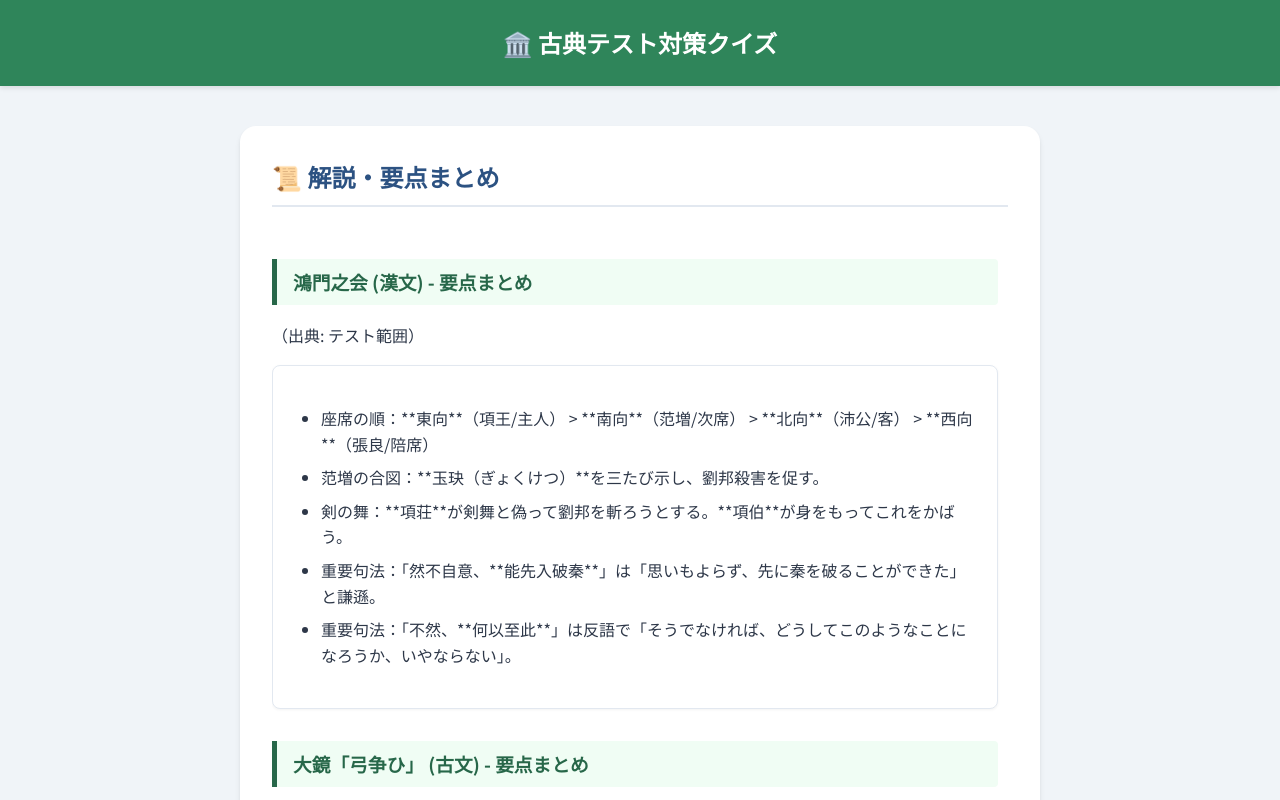
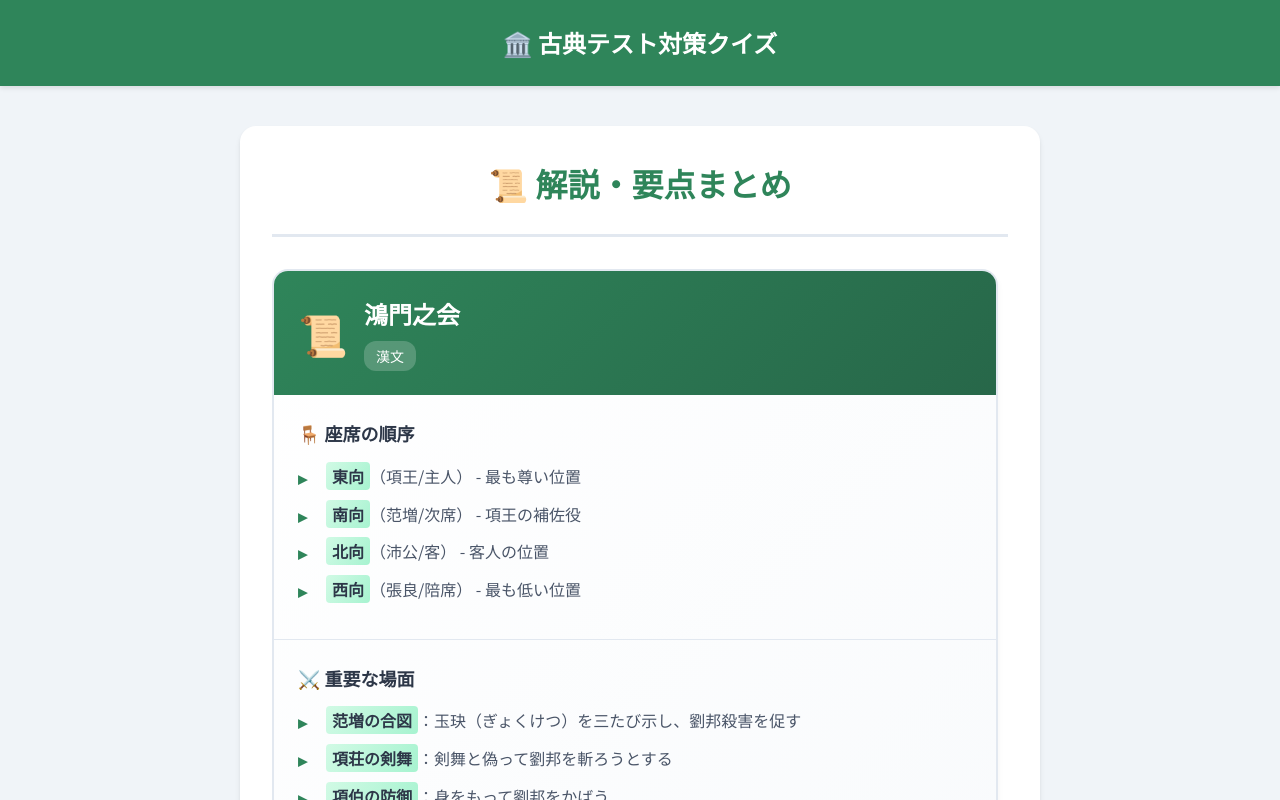
Before and after one commit to smzsouki-star/2gakkimatukotenn, a plain HTML site: page index.html in a window 1280 px wide. Both pictures are taken after a click on the button "解説ページへ". Shown: the top 800 px of the page. Drawn offline with Linux system fonts and the light colour scheme.

Commit message:
解説ページの改善

```diff
--- a/script.js
+++ b/script.js
@@ -168,50 +168,127 @@ function createExplanationPage() {
 
     const explanationData = [
         {
-            title: '鴻門之会 (漢文) - 要点まとめ',
+            icon: '📜',
+            title: '鴻門之会',
+            subtitle: '漢文',
             source: 'テスト範囲',
-            keyPoints: [
-                '座席の順：**東向**（項王/主人） > **南向**（范増/次席） > **北向**（沛公/客） > **西向**（張良/陪席）',
-                '范増の合図：**玉玦（ぎょくけつ）**を三たび示し、劉邦殺害を促す。',
-                '剣の舞：**項荘**が剣舞と偽って劉邦を斬ろうとする。**項伯**が身をもってこれをかばう。',
-                '重要句法：「然不自意、**能先入破秦**」は「思いもよらず、先に秦を破ることができた」と謙遜。',
-                '重要句法：「不然、**何以至此**」は反語で「そうでなければ、どうしてこのようなことになろうか、いやならない」。'
+            sections: [
+                {
+                    heading: '🪑 座席の順序',
+                    points: [
+                        '**東向**（項王/主人） - 最も尊い位置',
+                        '**南向**（范増/次席） - 項王の補佐役',
+                        '**北向**（沛公/客） - 客人の位置',
+                        '**西向**（張良/陪席） - 最も低い位置'
+                    ]
+                },
+                {
+                    heading: '⚔️ 重要な場面',
+                    points: [
+                        '**范増の合図**：玉玦（ぎょくけつ）を三たび示し、劉邦殺害を促す',
+                        '**項荘の剣舞**：剣舞と偽って劉邦を斬ろうとする',
+                        '**項伯の防御**：身をもって劉邦をかばう'
+                    ]
+                },
+                {
+                    heading: '📖 重要句法',
+                    points: [
+                        '「然不自意、**能先入破秦**」→「思いもよらず、先に秦を破ることができた」（謙遜表現）',
+                        '「不然、**何以至此**」→「そうでなければ、どうしてこのようなことになろうか」（反語）'
+                    ]
+                }
             ]
         },
         {
-            title: '大鏡「弓争ひ」 (古文) - 要点まとめ',
+            icon: '🏹',
+            title: '大鏡「弓争ひ」',
+            subtitle: '古文',
             source: 'テスト範囲',
-            keyPoints: [
-                '登場人物：**入道殿**（道長/弟/主人公）、**中の関白殿**（道隆/兄）、**帥殿**（伊周/道隆の子/甥）',
-                '争いの背景：道隆の死後、道長と伊周が**氏の長者・政権**の座を巡るライバル関係。',
-                '道長の宣言：「**道長が家より、帝・后立ち給ふべきものならば、この矢当たれ。**」と、神懸かり的な勝利を宣言し、自らの権力掌握の野望を示す。',
-                '道隆の心理：伊周が「無辺世界」（的外れ）を射た結果、「**色青くなりぬ**」と絶望し、家門の衰退を予感。',
-                '敬語：「申させ給うて」は謙譲語（道隆→道長）＋尊敬語（道隆）＋尊敬語（道隆）の最高敬語。'
+            sections: [
+                {
+                    heading: '👥 登場人物',
+                    points: [
+                        '**入道殿**（道長）- 弟、主人公',
+                        '**中の関白殿**（道隆）- 兄',
+                        '**帥殿**（伊周）- 道隆の子、道長の甥'
+                    ]
+                },
+                {
+                    heading: '⚡ 争いの背景',
+                    points: [
+                        '道隆の死後、道長と伊周が**氏の長者・政権**の座を巡って対立',
+                        '弓の腕前を競う場面で、政治的な運命が決まる'
+                    ]
+                },
+                {
+                    heading: '💬 重要な発言',
+                    points: [
+                        '**道長の宣言**：「道長が家より、帝・后立ち給ふべきものならば、この矢当たれ」',
+                        '→ 神懸かり的な勝利宣言、権力掌握の野望を示す'
+                    ]
+                },
+                {
+                    heading: '😰 心理描写',
+                    points: [
+                        '伊周が「無辺世界」（的外れ）を射る',
+                        '道隆は「**色青くなりぬ**」と絶望し、家門の衰退を予感'
+                    ]
+                },
+                {
+                    heading: '🗣️ 敬語表現',
+                    points: [
+                        '「申させ給うて」= 謙譲語 + 尊敬語 + 尊敬語',
+                        '最高敬語の使用例として重要'
+                    ]
+                }
             ]
         }
     ];
 
-    explanationData.forEach(data => {
-        const h3 = document.createElement('h3');
-        h3.textContent = data.title;
-        explanationContent.appendChild(h3);
+    explanationData.forEach((data, index) => {
+        // セクションカードの作成
+        const sectionCard = document.createElement('div');
+        sectionCard.classList.add('explanation-section');
 
-        const sourceP = document.createElement('p');
-        sourceP.textContent = `（出典: ${data.source}）`;
-        explanationContent.appendChild(sourceP);
+        // ヘッダー部分
+        const header = document.createElement('div');
+        header.classList.add('section-header');
+        header.innerHTML = `
+            <div class="section-title-wrapper">
+                <span class="section-icon">${data.icon}</span>
+                <div>
+                    <h3 class="section-title">${data.title}</h3>
+                    <span class="section-subtitle">${data.subtitle}</span>
+                </div>
+            </div>
+        `;
+        sectionCard.appendChild(header);
 
-        const keyPointsDiv = document.createElement('div');
-        keyPointsDiv.classList.add('key-points');
-        const ul = document.createElement('ul');
+        // 各サブセクション
+        data.sections.forEach(section => {
+            const subSection = document.createElement('div');
+            subSection.classList.add('sub-section');
 
-        data.keyPoints.forEach(point => {
-            const li = document.createElement('li');
-            li.textContent = point;
-            ul.appendChild(li);
+            const subHeading = document.createElement('h4');
+            subHeading.classList.add('sub-heading');
+            subHeading.textContent = section.heading;
+            subSection.appendChild(subHeading);
+
+            const pointsList = document.createElement('ul');
+            pointsList.classList.add('points-list');
+
+            section.points.forEach(point => {
+                const li = document.createElement('li');
+                // **text** を <strong>text</strong> に変換
+                li.innerHTML = point.replace(/\*\*(.*?)\*\*/g, '<strong>$1</strong>');
+                pointsList.appendChild(li);
+            });
+
+            subSection.appendChild(pointsList);
+            sectionCard.appendChild(subSection);
         });
 
-        keyPointsDiv.appendChild(ul);
-        explanationContent.appendChild(keyPointsDiv);
+        explanationContent.appendChild(sectionCard);
     });
 
     showScreen('explanation-screen');
--- a/style.css
+++ b/style.css
@@ -331,7 +331,6 @@ p {
     max-height: 600px;
     overflow-y: auto;
     padding-right: 10px;
-    /* For scrollbar space */
 }
 
 /* Custom Scrollbar for explanation */
@@ -353,32 +352,132 @@ p {
     background: #a0aec0;
 }
 
-#explanation-screen h3 {
-    color: #276749;
-    border-left: 5px solid #276749;
-    padding-left: 10px;
-    border-bottom: none;
-    background: #f0fdf4;
-    padding: 0.5rem 0.5rem 0.5rem 1rem;
-    margin-top: 2rem;
-    border-radius: 0 4px 4px 0;
+/* Explanation Section Cards */
+.explanation-section {
+    background: linear-gradient(135deg, #ffffff 0%, #f8fafc 100%);
+    border: 2px solid #e2e8f0;
+    border-radius: 16px;
+    padding: 0;
+    margin-bottom: 2rem;
+    box-shadow: 0 4px 6px rgba(0, 0, 0, 0.05);
+    overflow: hidden;
+    transition: transform 0.2s ease, box-shadow 0.2s ease;
 }
 
-.key-points {
-    background-color: white;
-    border: 1px solid #e2e8f0;
-    padding: 1.5rem;
-    border-radius: 8px;
-    margin-bottom: 2rem;
-    box-shadow: 0 1px 3px rgba(0, 0, 0, 0.05);
+.explanation-section:hover {
+    transform: translateY(-2px);
+    box-shadow: 0 8px 12px rgba(0, 0, 0, 0.1);
 }
 
-.key-points ul {
-    padding-left: 1.5rem;
+/* Section Header */
+.section-header {
+    background: linear-gradient(135deg, #2f855a 0%, #276749 100%);
+    padding: 1.5rem;
+    color: white;
 }
 
-.key-points li {
-    margin-bottom: 0.5rem;
+.section-title-wrapper {
+    display: flex;
+    align-items: center;
+    gap: 1rem;
+}
+
+.section-icon {
+    font-size: 2.5rem;
+    line-height: 1;
+}
+
+.section-title {
+    margin: 0;
+    font-size: 1.5rem;
+    font-weight: 700;
+    color: white;
+    border: none;
+    padding: 0;
+    background: none;
+}
+
+.section-subtitle {
+    display: inline-block;
+    background: rgba(255, 255, 255, 0.2);
+    padding: 0.25rem 0.75rem;
+    border-radius: 12px;
+    font-size: 0.875rem;
+    margin-top: 0.5rem;
+    font-weight: 500;
+}
+
+/* Sub Sections */
+.sub-section {
+    padding: 1.5rem;
+    border-bottom: 1px solid #e2e8f0;
+}
+
+.sub-section:last-child {
+    border-bottom: none;
+}
+
+.sub-heading {
+    color: #2d3748;
+    font-size: 1.125rem;
+    font-weight: 600;
+    margin: 0 0 1rem 0;
+    display: flex;
+    align-items: center;
+    gap: 0.5rem;
+}
+
+.points-list {
+    list-style: none;
+    padding: 0;
+    margin: 0;
+}
+
+.points-list li {
+    position: relative;
+    padding-left: 1.75rem;
+    margin-bottom: 0.75rem;
+    line-height: 1.6;
+    color: #4a5568;
+}
+
+.points-list li::before {
+    content: "▸";
+    position: absolute;
+    left: 0;
+    color: #2f855a;
+    font-weight: bold;
+    font-size: 1.1rem;
+}
+
+.points-list li strong {
+    color: #2d3748;
+    background: linear-gradient(120deg, #d1fae5 0%, #a7f3d0 100%);
+    padding: 0.125rem 0.375rem;
+    border-radius: 4px;
+    font-weight: 600;
+}
+
+/* Card Header/Footer for explanation screen */
+.card-header {
+    text-align: center;
+    margin-bottom: 2rem;
+    padding-bottom: 1rem;
+    border-bottom: 3px solid #e2e8f0;
+}
+
+.card-header h2 {
+    color: #2f855a;
+    font-size: 2rem;
+    margin: 0;
+    border: none;
+}
+
+.card-footer {
+    margin-top: 2rem;
+    padding-top: 1.5rem;
+    border-top: 2px solid #e2e8f0;
+    text-align: center;
 }
 
 /* Footer */
```
